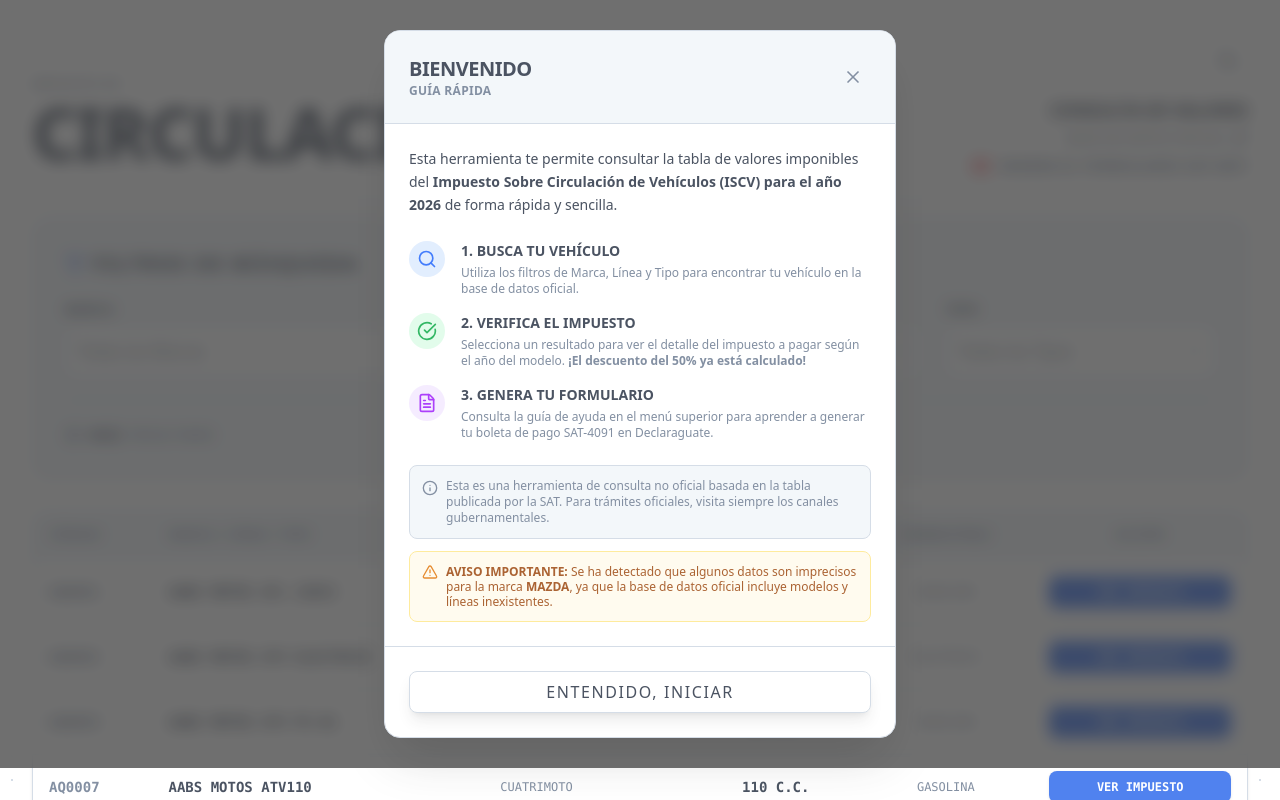
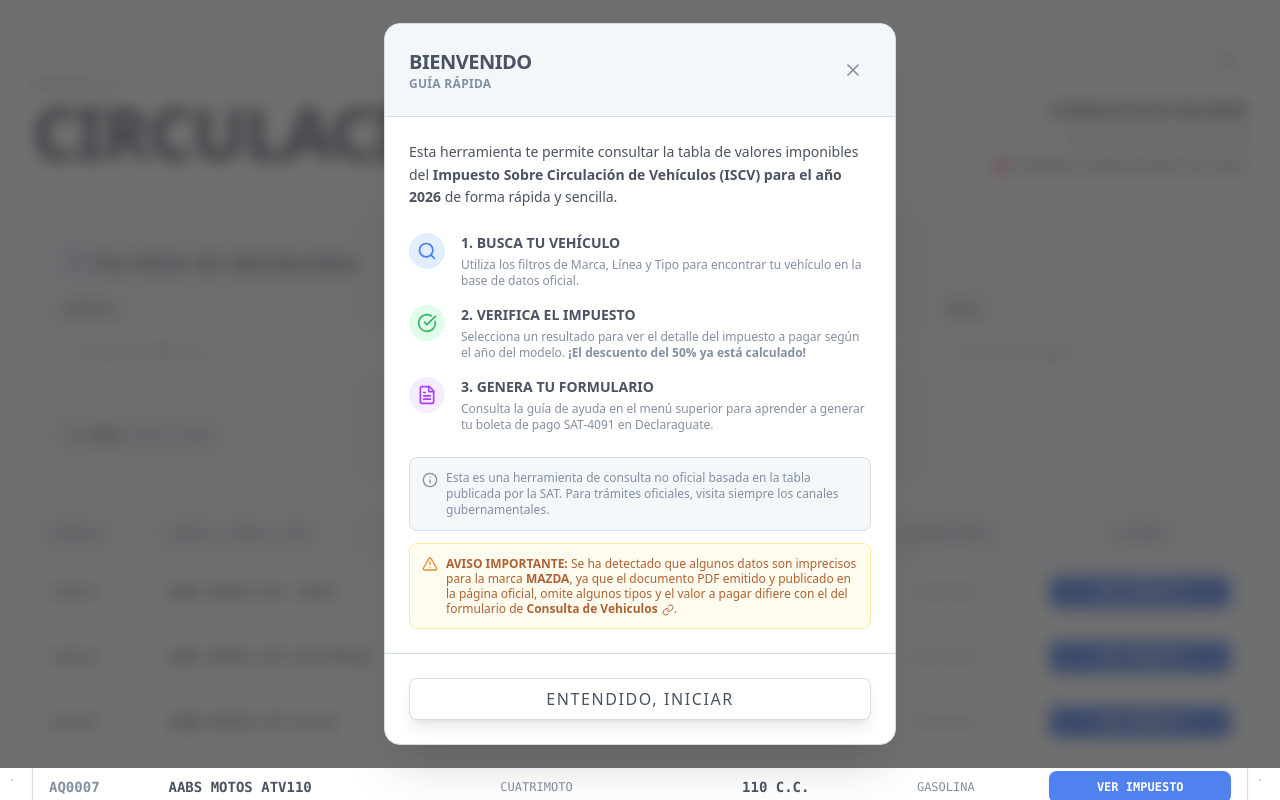
Before and after one commit to williamromero/wbrs.circulacion, a Next.js app: page / in a window 1280 px wide. Shown: the top 800 px of the page. Built offline with nearby package versions, Linux system fonts and the light colour scheme.

Commit message:
refactor: update modals for better user guidance

```diff
--- a/src/components/initial-config-modal.tsx
+++ b/src/components/initial-config-modal.tsx
@@ -1,7 +1,7 @@
 "use client";
 
 import { useEffect, useState } from "react";
-import { X, Info, Search, FileText, CheckCircle, AlertTriangle } from "lucide-react";
+import { X, Info, Search, FileText, CheckCircle, AlertTriangle, Link } from "lucide-react";
 
 export default function InitialConfigModal() {
   const [isOpen, setIsOpen] = useState(false);
@@ -103,10 +103,13 @@ export default function InitialConfigModal() {
 
             <div className="bg-amber-50 p-3 rounded-lg border border-amber-200">
               <p className="text-[10px] md:text-xs text-amber-800 flex items-start gap-2 leading-tight">
-                  <AlertTriangle className="w-4 h-4 shrink-0 text-amber-600" />
-                  <span>
-                    <strong>AVISO IMPORTANTE:</strong> Se ha detectado que algunos datos son imprecisos para la marca <strong>MAZDA</strong>, ya que la base de datos oficial incluye modelos y líneas inexistentes.
-                  </span>
+                <AlertTriangle className="w-4 h-4 shrink-0 text-amber-600" />
+                <span>
+                  <strong>AVISO IMPORTANTE:</strong> Se ha detectado que algunos datos son imprecisos para la marca <strong>MAZDA</strong>, ya que el documento PDF emitido y publicado en la página oficial, omite algunos tipos y el valor a pagar difiere con el del formulario de&nbsp;
+                  <a href="https://portal.sat.gob.gt/portal/impresion-calcomania/" target="_blank" rel="noopener noreferrer" className="font-bold">Consulta de Vehiculos
+                    <Link className="w-3 h-3 inline-block ml-1" />
+                  </a>.
+                </span>
               </p>
             </div>
           </div>
--- a/src/components/payment-tutorial-modal.tsx
+++ b/src/components/payment-tutorial-modal.tsx
@@ -13,7 +13,7 @@ export default function PaymentTutorialModal() {
         className="flex items-center gap-2 text-xs md:text-sm font-bold uppercase tracking-wide text-[rgb(var(--muted))] hover:text-[rgb(var(--primary))] transition-colors"
       >
         <YoutubeIcon className="w-5 h-5 text-red-600" />
-        <span>Genera el formulario SAT-4091</span>
+        <span>Genera formulario SAT-4091</span>
       </button>
 
       {isOpen && (
```
